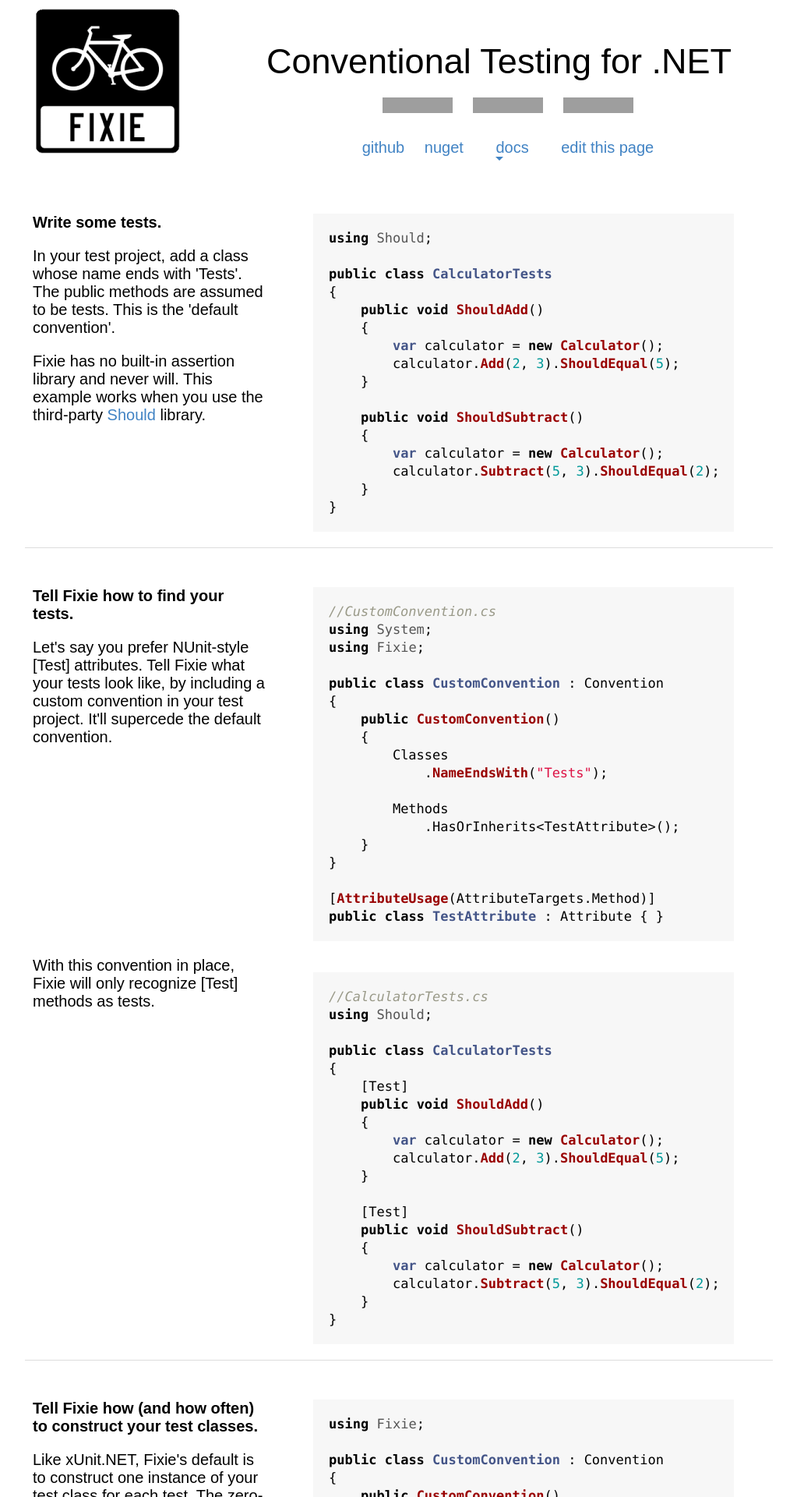
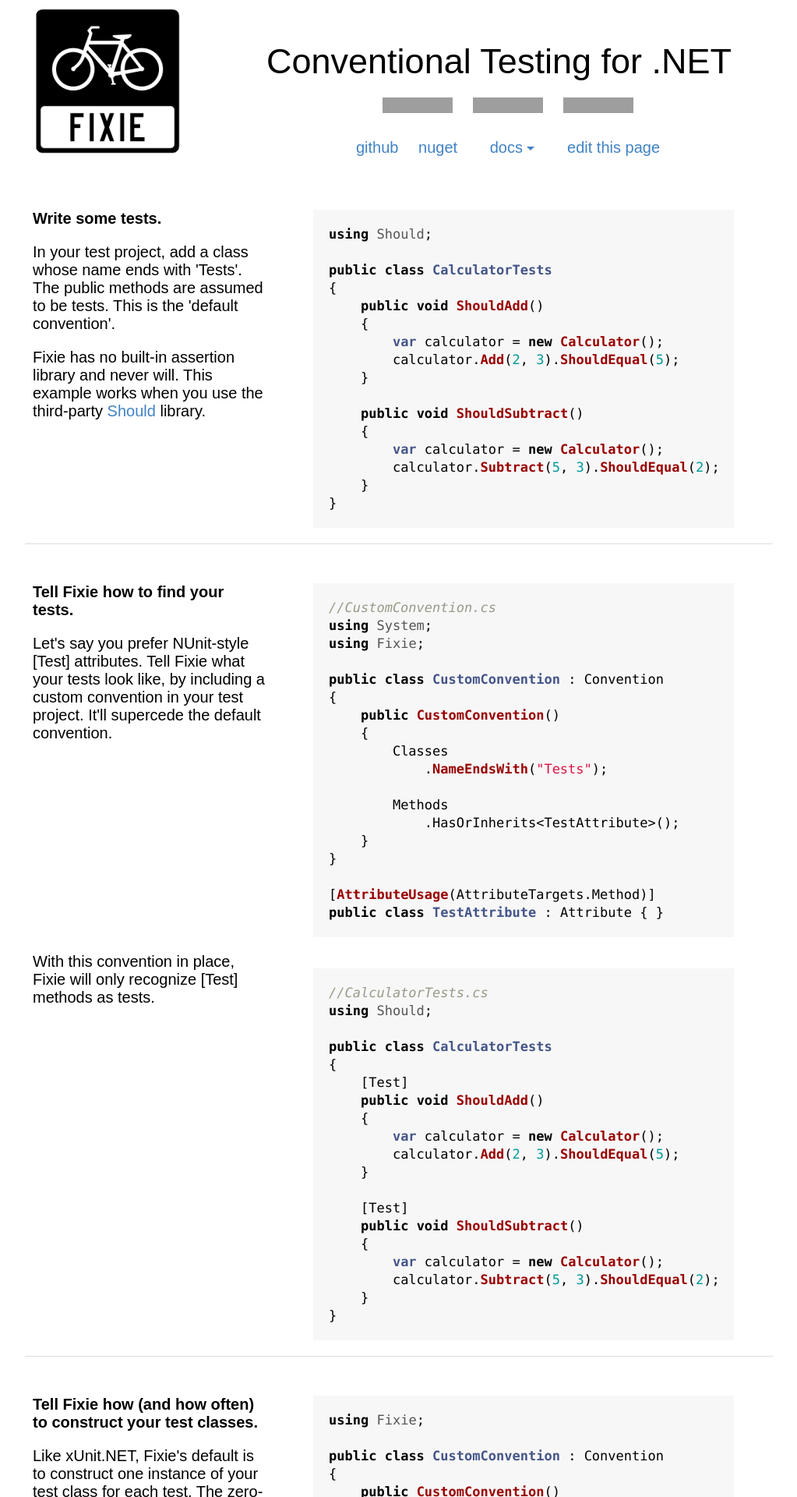
Before and after one commit to fixie/fixie.github.io, a Jekyll site: the page built from index.html, in a window 1280 px wide. Shown: the top 1920 px of the page at 78% size, without its empty margins (128-1151 px from the left). Built offline with Jekyll 4.4.1, drawn with Linux system fonts in a browser that asks for light colours; grey boxes are pictures that could not be loaded.

Commit message:
Fix arrow-down styling

```diff
--- a/stylesheets/base.css
+++ b/stylesheets/base.css
@@ -131,4 +131,6 @@
   border-left: 5px solid transparent;
   border-right: 5px solid transparent;
   border-top: 5px solid #4183c4;
+  display: inline-block;
+  vertical-align: middle;
 }
```
